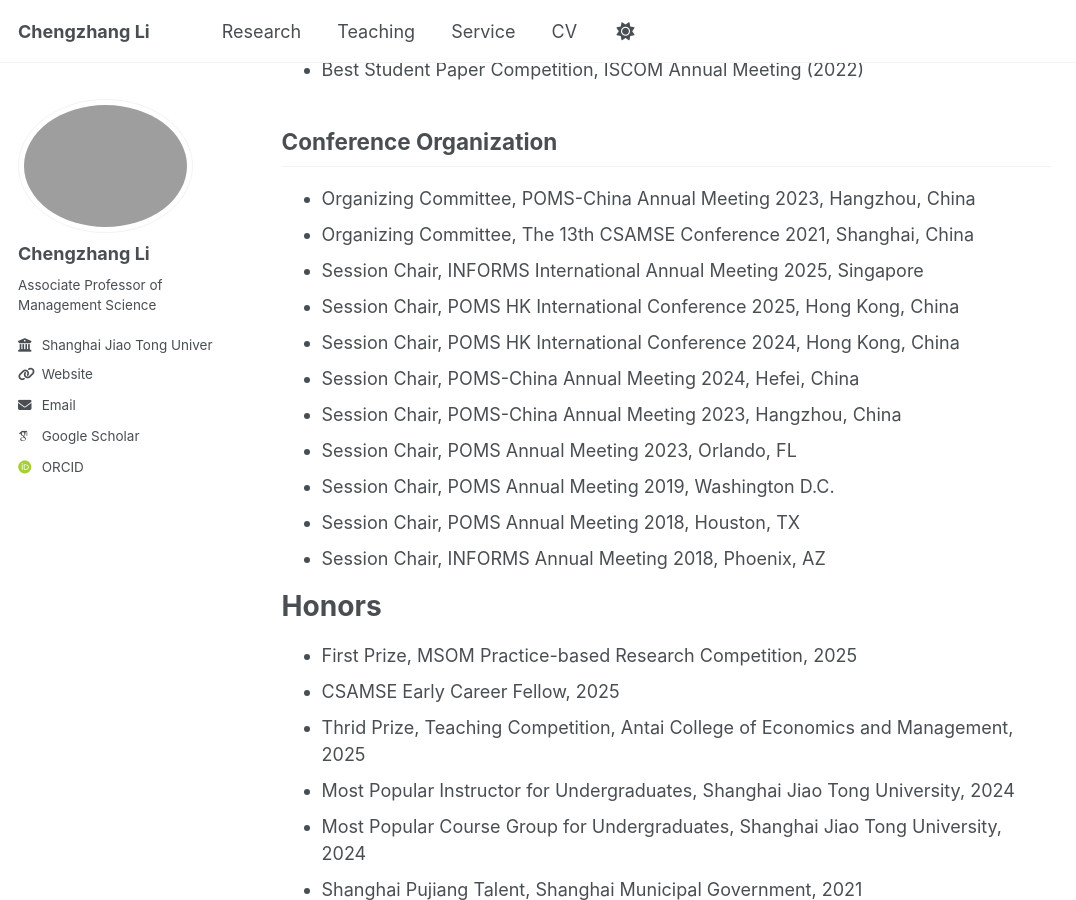
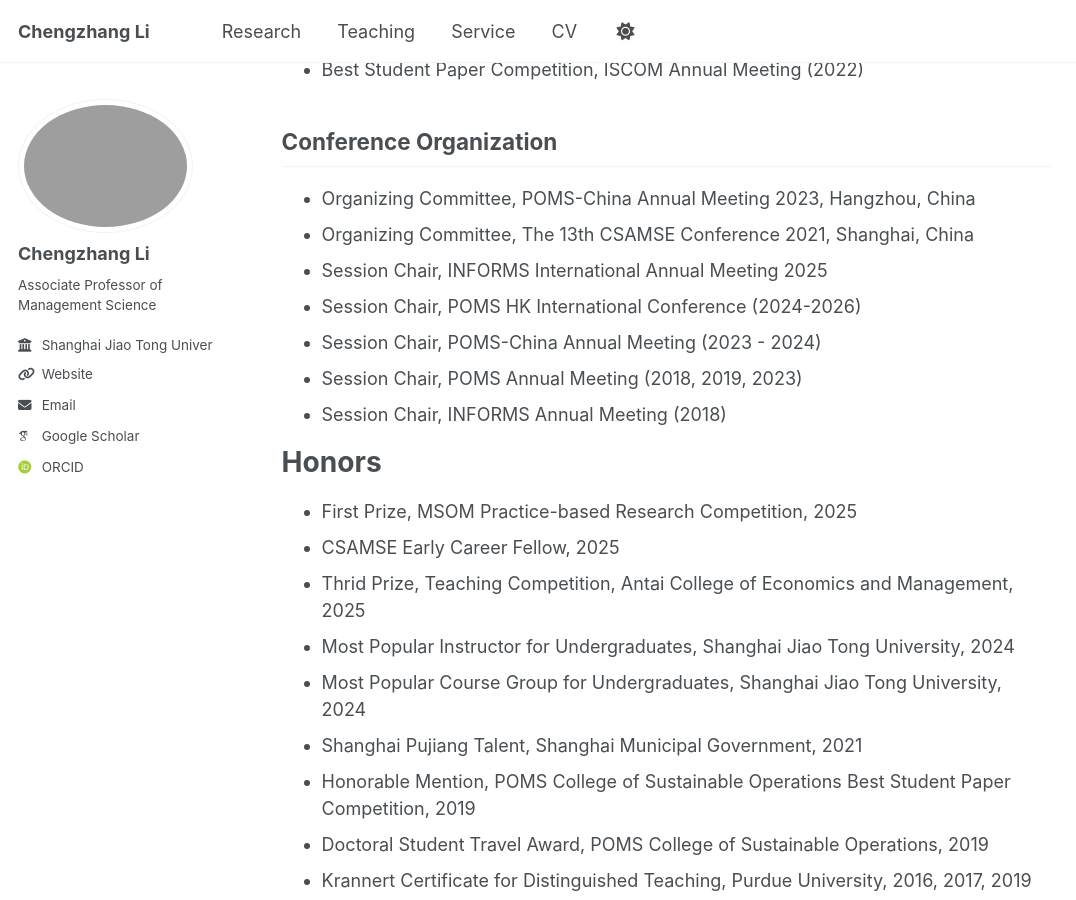
Before and after one commit to li-chengzhang/li-chengzhang.github.io, a Jekyll site: the page built from _pages/about.md, in a window 1280 px wide and 900 px high, scrolled down 2174 px. Shown: the whole window, without its empty margins (0-1076 px from the left). Built offline with Jekyll 4.4.1, drawn with Linux system fonts in a browser that asks for light colours; some web fonts are replaced; a script that is not in the unit is left out.

Commit message:
Update about.md

```diff
--- a/_pages/about.md
+++ b/_pages/about.md
@@ -65,15 +65,11 @@ I am an Associate Professor in the Department of Management Science at Antai Col
 ## Conference Organization
 - Organizing Committee, POMS-China Annual Meeting 2023, Hangzhou, China
 - Organizing Committee, The 13th CSAMSE Conference 2021, Shanghai, China
-- Session Chair, INFORMS International Annual Meeting 2025, Singapore
-- Session Chair, POMS HK International Conference 2025, Hong Kong, China
-- Session Chair, POMS HK International Conference 2024, Hong Kong, China
-- Session Chair, POMS-China Annual Meeting 2024, Hefei, China
-- Session Chair, POMS-China Annual Meeting 2023, Hangzhou, China
-- Session Chair, POMS Annual Meeting 2023, Orlando, FL
-- Session Chair, POMS Annual Meeting 2019, Washington D.C.
-- Session Chair, POMS Annual Meeting 2018, Houston, TX
-- Session Chair, INFORMS Annual Meeting 2018, Phoenix, AZ
+- Session Chair, INFORMS International Annual Meeting 2025
+- Session Chair, POMS HK International Conference (2024-2026)
+- Session Chair, POMS-China Annual Meeting (2023 - 2024)
+- Session Chair, POMS Annual Meeting (2018, 2019, 2023)
+- Session Chair, INFORMS Annual Meeting (2018)
 
 
 
```
